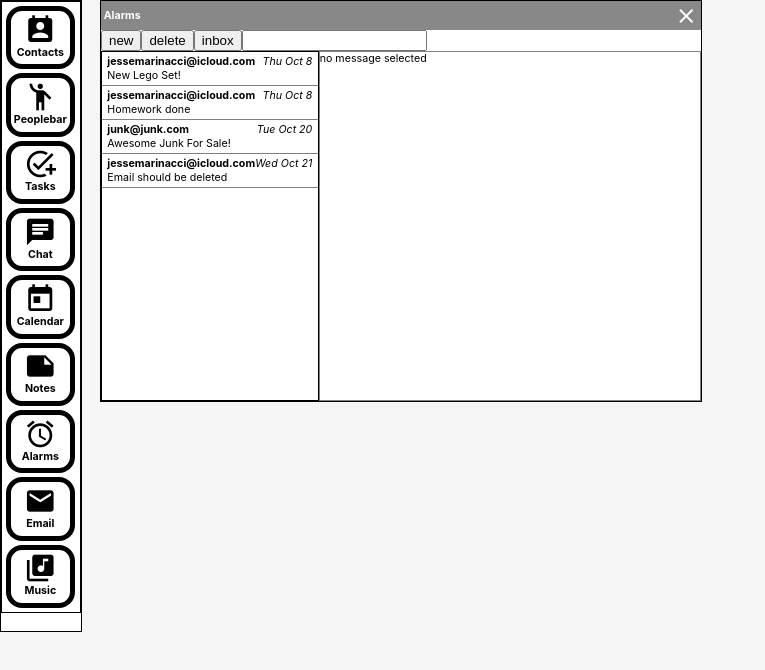
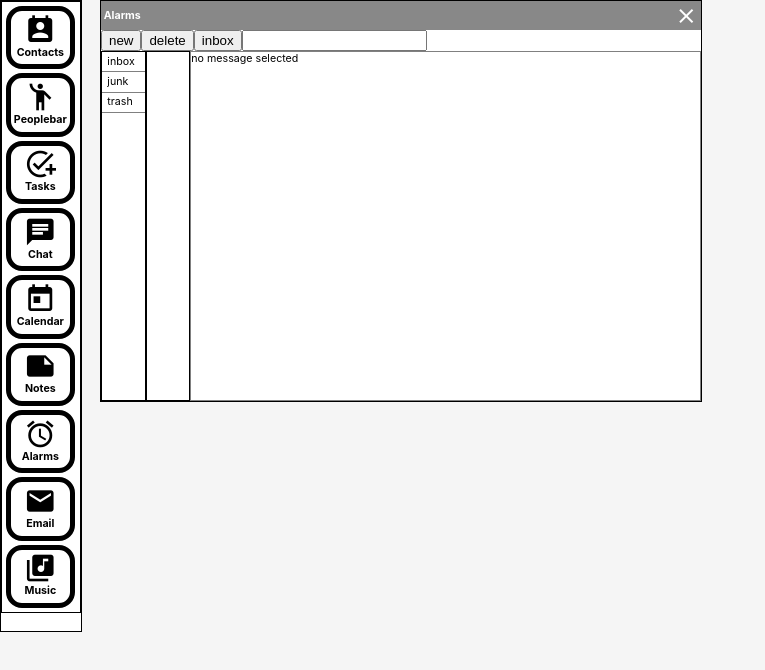
Before and after one commit to joshmarinacci/querylang, a React (Create React App) app: page / in a window 1280 px wide. Shown: the top 670 px of the page, without its empty margins (0-765 px from the left). Built offline with nearby package versions, Linux system fonts and the light colour scheme.

Commit message:
add folders based on tags

```diff
--- a/src/email.js
+++ b/src/email.js
@@ -1,7 +1,7 @@
 import React, {useState} from 'react'
 import {DataList, HBox, Panel, Spacer, Toolbar, VBox, Window} from './ui.js'
 import {CATEGORIES} from './schema.js'
-import {propAsString, useDBChanged} from './db.js'
+import {propAsArray, propAsBoolean, propAsString, useDBChanged} from './db.js'
 import {AND} from './query2.js'
 import {format} from "date-fns"
 
@@ -13,21 +13,51 @@ const isPropFalse = (prop) => ({ equal: {prop, value:false}})
 const isPropEqual = (prop,value) => ({ equal: {prop, value}})
 const isPropEqualId = (prop,obj) => ({ equal: {prop, value:obj?obj.id:null}})
 const isPropSubstring = (prop,value) => ({ substring: {prop, value}})
+const isPropContainsTag = (prop, tag) => ({contains: { prop, value:tag}})
+
+
+
+
+function calculateFoldersFromTags(folders) {
+    let tagset = new Set()
+    folders.forEach(n => propAsArray(n,'tags').forEach(t => tagset.add(t)))
+    return Array.from(tagset.values()).map((t,i)=>{
+        return {
+            id:3000+i,
+            props: {
+                title:t,
+                icon:'hash',
+                query:true,
+                tag:true,
+            }
+        }
+    })
+}
 
 export function Email({db, app, appService}) {
     useDBChanged(db,CATEGORIES.EMAIL.ID)
 
-    const [selected, setSelected] = useState(null)
+    const [selectedFolder, setSelectedFolder] = useState(null)
+    const [selectedMessage, setSelectedMessage] = useState(null)
 
     let messages = db.QUERY(AND(isMessage(), isEmailCategory()))
+    let folders = calculateFoldersFromTags(messages)
 
     let panel = <div>no message selected</div>
-    if(selected) {
+    if(selectedMessage) {
         panel = <div style={{
             width:'100%',
             whiteSpace:"pre-line",
             padding:'1em',
-        }}>{propAsString(selected,'body')}</div>
+        }}>{propAsString(selectedMessage,'body')}</div>
+    }
+
+    let folder_results = []
+    if(selectedFolder) {
+        if(propAsBoolean(selectedFolder,'query')) {
+            let tag = propAsString(selectedFolder,'title')
+            folder_results = db.QUERY(AND(isMessage(), isEmailCategory(), isPropContainsTag("tags",tag)))
+        }
     }
 
     return <Window  app={app} appService={appService} resize width={600} height={400}>
@@ -39,10 +69,16 @@ export function Email({db, app, appService}) {
                 <input type="search"/>
             </Toolbar>
             <HBox grow>
-
-                <DataList data={messages}
-                          selected={selected}
-                          setSelected={setSelected}
+                <DataList data={folders}
+                          selected={selectedFolder}
+                          setSelected={setSelectedFolder}
+                          stringify={o => {
+                              return <label>{propAsString(o,'title')}</label>
+                          }}
+                />
+                <DataList data={folder_results}
+                          selected={selectedMessage}
+                          setSelected={setSelectedMessage}
                           stringify={o => {
                               return <VBox grow>
                                   <HBox grow>
```
Lines whose indentation alone changed are shown as unchanged.
